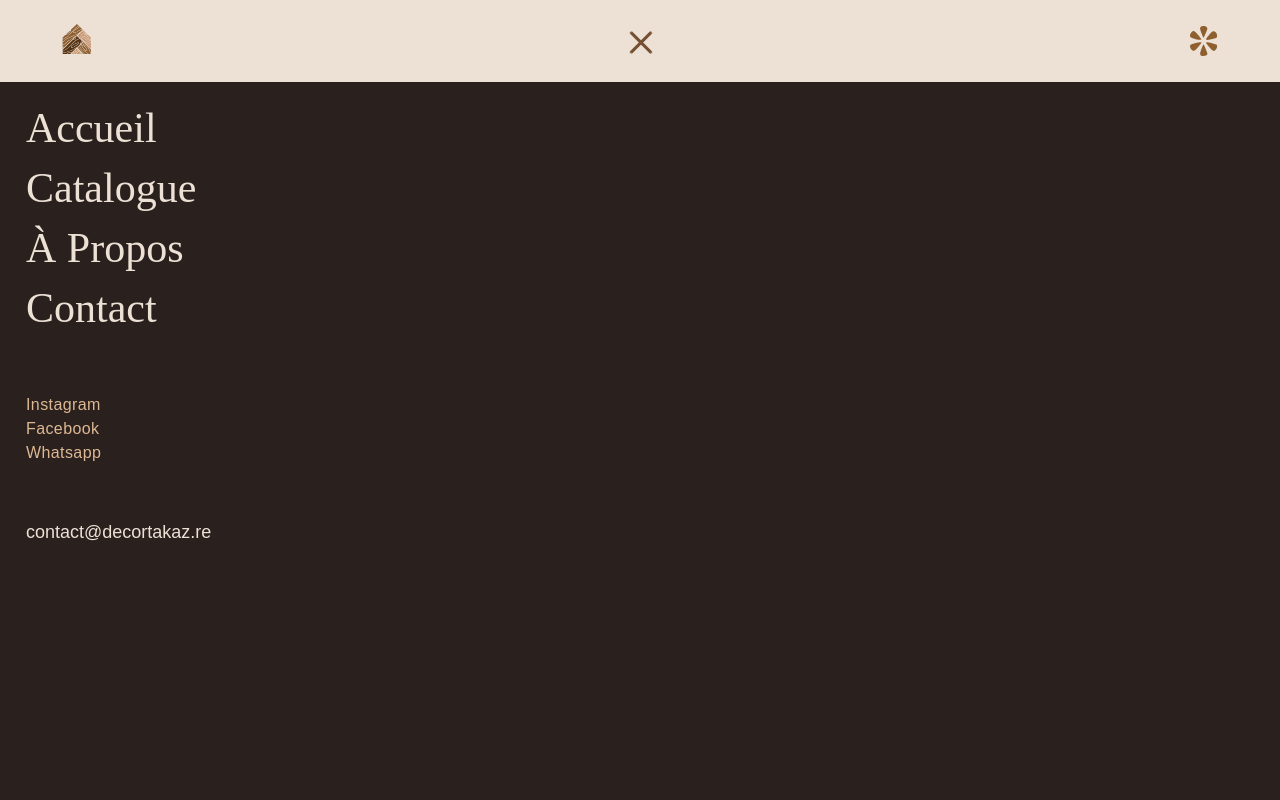
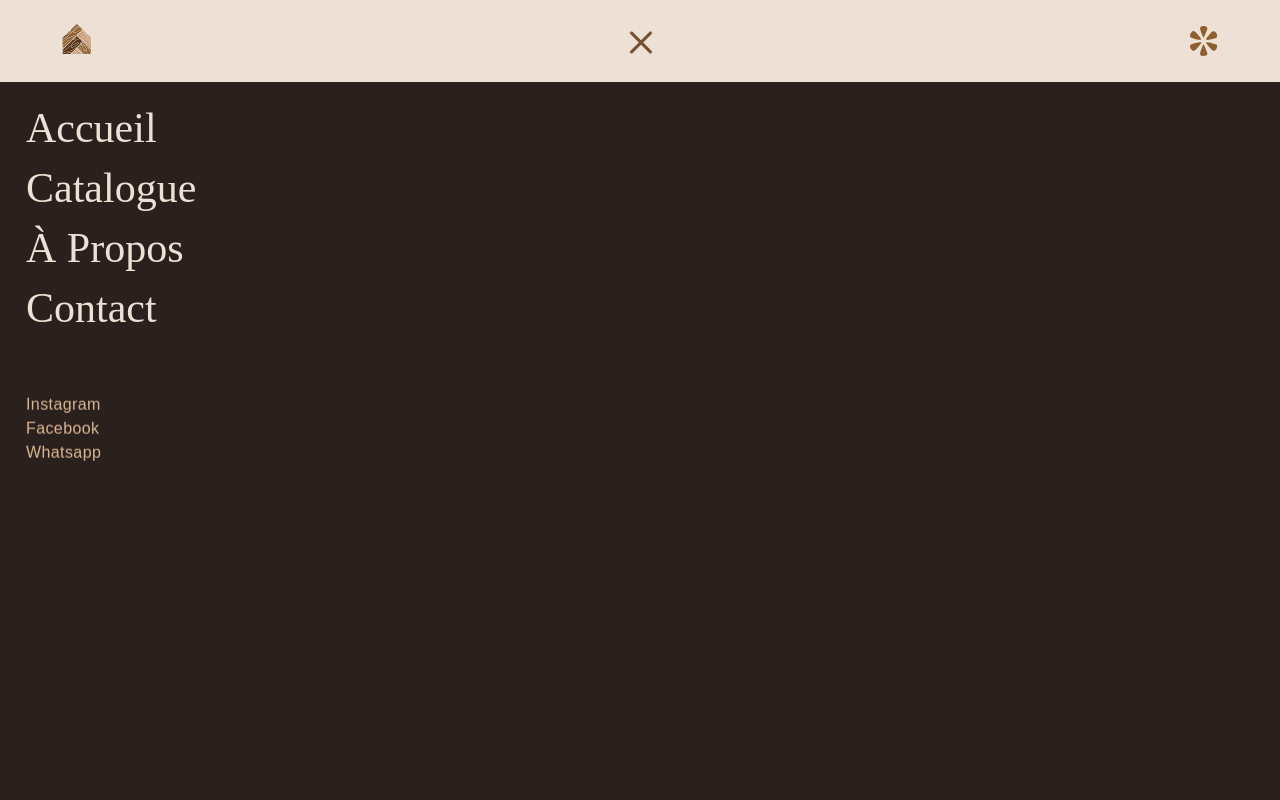
Before and after one commit to vittoriobusatta/DecorTakaz, a Next.js app: page / in a window 1280 px wide. Both pictures are taken after a click on the button "menu". Shown: the top 800 px of the page. Built offline with nearby package versions, Linux system fonts and the light colour scheme; a small style sheet from the web is missing.

Commit message:
fix menu animation

```diff
--- a/components/Header.js
+++ b/components/Header.js
@@ -11,8 +11,7 @@ function Header() {
   const asterix = useRef(null);
   const menuContainer = useRef(null);
   const listitems = useRef([]);
-  const socialsitems = useRef(null);
-  const emailLinks = useRef(null);
+
 
   const ClickMenu = () => {
     setOpenMenu(!openMenu);
@@ -38,7 +37,7 @@ function Header() {
         </button>
         <Image className="axterix" src={axterix} alt="axterix" ref={asterix} />
       </header>
-      <Menu setOpenMenu={setOpenMenu} openMenu={openMenu} menuContainer={menuContainer} emailLinks={emailLinks} socialsitems={socialsitems} listitems={listitems} />
+      <Menu setOpenMenu={setOpenMenu} openMenu={openMenu} menuContainer={menuContainer} listitems={listitems} />
     </>
   );
 }
--- a/components/Menu.js
+++ b/components/Menu.js
@@ -1,14 +1,11 @@
 import gsap from "gsap";
 import Link from "next/link";
-import React, { useEffect } from "react";
+import React, { useEffect, useRef } from "react";
 
-function Menu({
-  emailLinks,
-  socialsitems,
-  openMenu,
-  menuContainer,
-  listitems,
-}) {
+function Menu({ openMenu, menuContainer, listitems }) {
+  const socialsitems = useRef(null);
+  const emailLinks = useRef(null);
+
   useEffect(() => {
     let tl = gsap.timeline();
 
@@ -38,16 +35,29 @@ function Menu({
         );
       });
 
-      tl.to(socialsitems.current, {
-        y: 0,
-        opacity: 1,
-        ease: "power2.out",
-      });
-      tl.to(emailLinks.current, {
-        y: 0,
-        opacity: 1,
-        ease: "power2.out",
-      });
+      console.log(socialsitems);
+
+      tl.fromTo(
+        socialsitems.current,
+        { y: 70, skewY: 10, opacity: 0 },
+        {
+          delay: 0.1,
+          y: 0,
+          opacity: 1,
+          skewY: 0,
+          ease: "power4.out",
+        }
+      );
+      tl.fromTo(
+        emailLinks.current,
+        { y: 0, opacity: 0 },
+        {
+          delay: 0.2,
+          y: 0,
+          opacity: 1,
+          ease: "power4.out",
+        }
+      );
     } else {
       tl.to(menuContainer.current, {
         duration: 0.5,
@@ -105,7 +115,7 @@ function Menu({
             </div>
           </Link>
         </ul>
-        <ul ref={socialsitems} className="socials_links">
+        <ul ref={socialsitems} className="socials_links opacity">
           <div className="hidden">
             <li>Instagram</li>
           </div>
--- a/styles/04-components/_category.scss
+++ b/styles/04-components/_category.scss
@@ -1,9 +1,5 @@
 section#category {
   margin-top: 90px;
-  @media screen and (min-width: 768px) {
-  }
-  @media screen and (min-width: 992px) {
-  }
   @media screen and (min-width: 1224px) {
     padding: 0 120px;
     margin-top: 78px + 118px;
--- a/styles/04-components/_release.scss
+++ b/styles/04-components/_release.scss
@@ -2,6 +2,9 @@
   width: 100%;
   margin-top: 60px;
   margin-bottom: 90px;
+  @media screen and (min-width: 576px) {
+    margin-top: 83px;
+  }
   @media screen and (min-width: 768px) {
     margin-bottom: 100px;
   }
```
